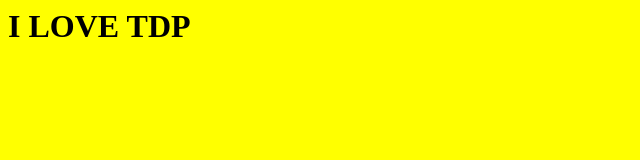
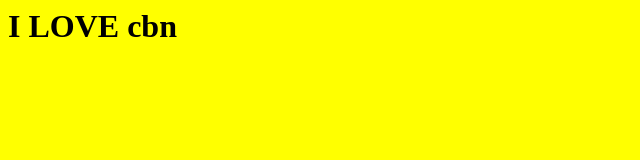
Before and after one commit to venukoppula/Docker1.1, a plain HTML site: page index.html in a window 1280 px wide. Shown: the full height of the page, 0-640 px from the left. Drawn offline with Linux system fonts and the light colour scheme.

Commit message:
dockerfile1

```diff
--- a/index.html
+++ b/index.html
@@ -2,6 +2,6 @@
     <head>
     </head>
     <body style="background-color:yellow;">
-        <h1>I LOVE TDP</h1>
+        <h1>I LOVE cbn</h1>
     </body>
 </html>
```
